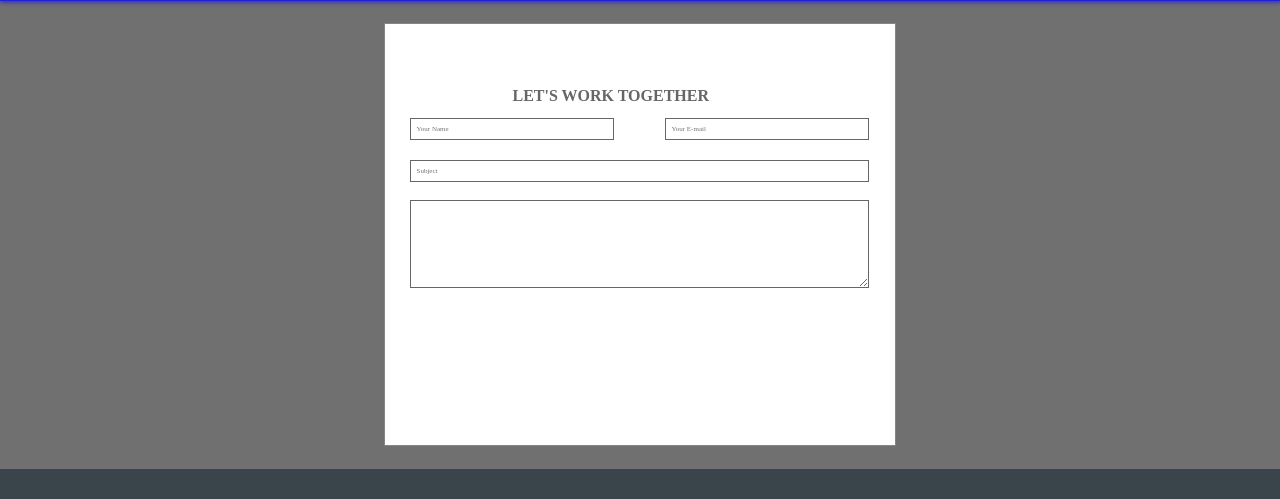
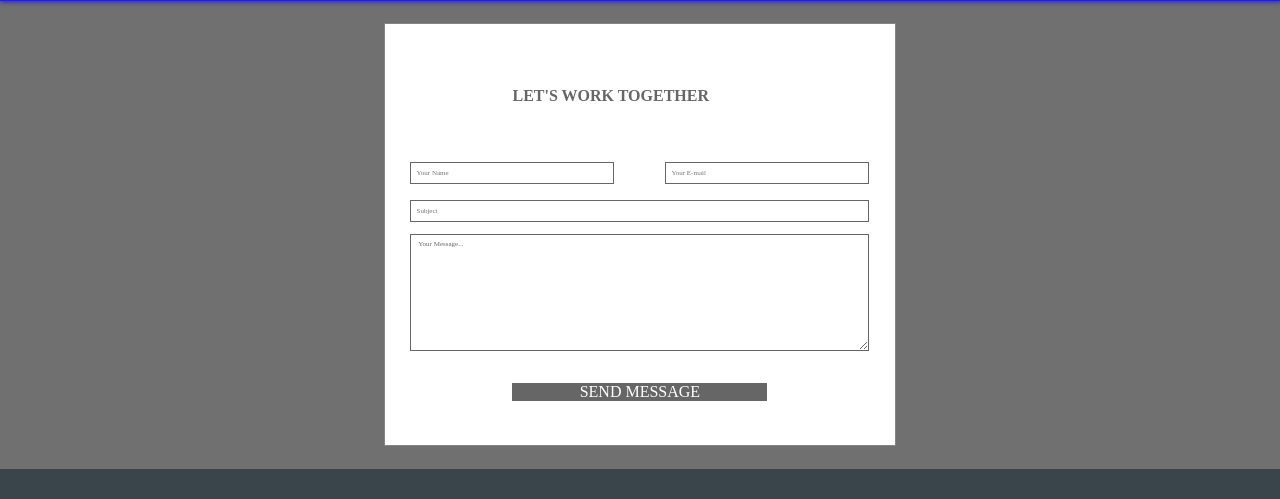
Before and after one commit to JAMALEEY/Portfolio_JamalEddineElidrissiYassir, a PHP site: page / in a window 1280 px wide. Shown: the part 2973-3472 px from the top of the page. Run offline with PHP 8.4, Linux system fonts and the light colour scheme; some libraries are stand-ins or nearby versions; grey boxes are pictures that could not be loaded.

Commit message:
integration section about me competences and contact

```diff
--- a/css/style.css
+++ b/css/style.css
@@ -379,7 +379,7 @@ a.a1, a.a2, a.a3, a.a4{
         grid-row: 2;
         border: solid 1px #858585;
         background-color: white;
-        GRID-TEMPLATE-ROWS: 15% 5% 1% 8% 1% 10% 2% 8% 10% 10% 10% 5% 5% 5% 5%;
+        GRID-TEMPLATE-ROWS: 15% 5% 15% 1% 8% 1% 5% 5% 2% 8% 10% 10% 5% 5% 5%;
         GRID-TEMPLATE-COLUMNS: 5% 10% 10% 10% 10% 10% 10% 10% 10% 10% 5%;
 }
 
@@ -421,13 +421,23 @@ a.a1, a.a2, a.a3, a.a4{
     grid-row: 6;
     background-color: rgb(255, 255, 255);
     }
-.four {
+#four {
         display: grid;
         height: 100%;
         grid-column: 2/11;
-        grid-row: 8/10;
+        grid-row: 8/12;
         background-color: rgb(255, 255, 255);
+    }
 
+    .sendmessage{
+        display: grid;
+        grid-column: 4/9;
+        grid-row: 13;
+        background-color: #666;
+        color: white;
+        align-self: center;
+        border: none;
+        cursor: pointer;
     }
 
 
--- a/index.html
+++ b/index.html
@@ -193,8 +193,12 @@ that I have developed over the last mounths along with strong  soft skills. </p>
 
       <input type="text" class="one" placeholder='Your Name'>
       <input type="text" class="two" placeholder='Your E-mail'>
-      <input type="text" class="three" placeholder='Subject'>
-      <textarea name="" id="" cols="30" rows="10"class="four" placeholder='Your Message ...'> </textarea>
+      <input type="email" class="three" placeholder='Subject'>
+      <textarea name="msg" id="four" cols="50" rows="6" placeholder='Your Message ...'> Your Message... </textarea>
+
+        <button class="sendmessage" type="submit" value="send message">
+              SEND MESSAGE
+        </button>
 
 
       </div>
```
